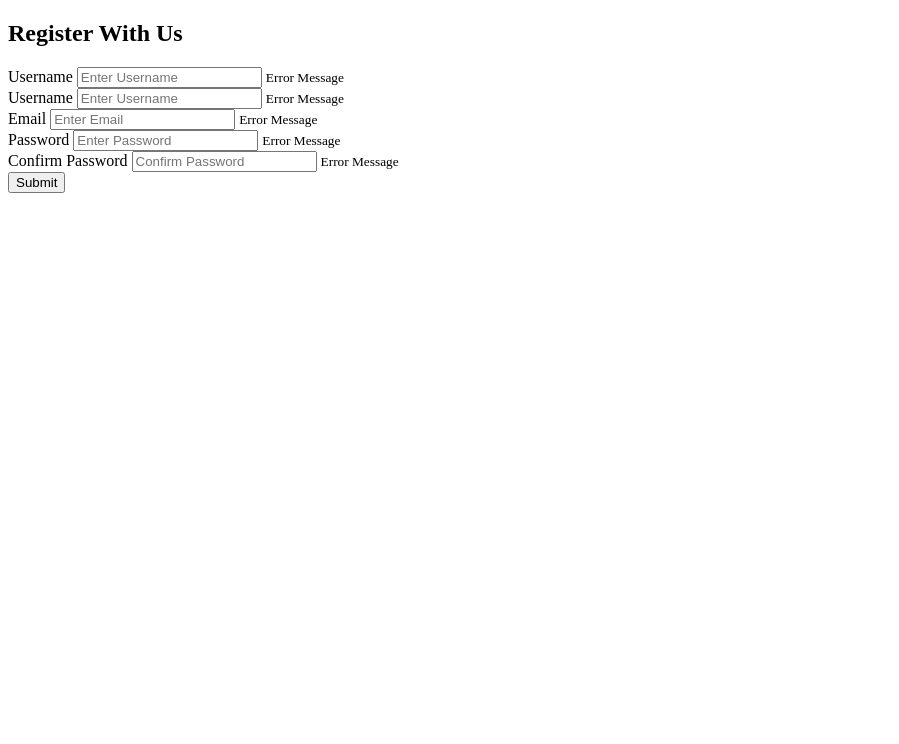
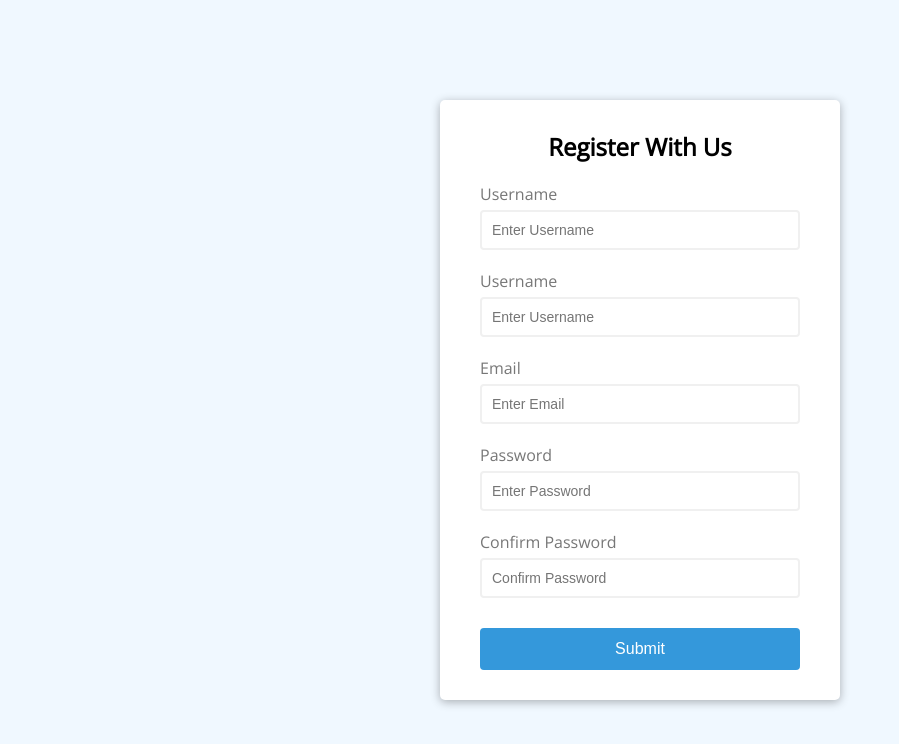
Before and after one commit to alex-battle/form-validator, a plain HTML site: page index.html in a window 1280 px wide. Shown: the whole page, without its empty margins (0-899 px from the left). Drawn offline with nearby package versions, Linux system fonts and the light colour scheme.

Commit message:
css set up

```diff
--- a/index.html
+++ b/index.html
@@ -4,6 +4,7 @@
     <meta charset="UTF-8">
     <meta name="viewport" content="width=device-width, initial-scale=1.0">
     <link rel="stylesheet" href="style.css">
+    <link href="https://fonts.googleapis.com/css2?family=Open+Sans&display=swap" rel="stylesheet">
     <title>Form Validator</title>
 </head>
 <body>
--- a/style.css
+++ b/style.css
@@ -0,0 +1,79 @@
+*{
+    box-sizing: border-box;
+}
+:root{
+    --success-color:#2ecc71;
+    --error-color:#e74c3c;
+}
+body{
+    background-color: aliceblue;
+    font-family: 'Open Sans', sans-serif;
+    display: flex;
+    align-items: center;
+    justify-content: center;
+    min-height: 100vh;
+    margin: 0;
+}
+.container{
+    background-color: white;
+    border-radius: 5px;
+    box-shadow: 0 2px 10px rgba(0, 0, 0, 0.3);
+    width: 400px;
+}
+h2{
+    text-align: center;
+    margin: 0 0 20px;
+}
+.form{
+    padding: 30px 40px;
+}
+.form-control{
+    margin-bottom: 10px;
+    padding-bottom: 10px;
+    position: relative;
+}
+.form-control label{
+    color: #777;
+    display: block;
+    margin-bottom: 5px;
+}
+.form-control input{
+    border:  2px solid #f0f0f0;
+    border-radius: 4px;
+    display: block;
+    width:100%;
+    padding: 10px;
+    font-size: 14px;
+}
+.form-control input:focus{
+    outline: 0;
+    border-color: #777;
+}
+.form-control.success input{
+    border-color: var(--success-color);
+}
+.form-control.error input{
+    border-color: var(--error-color);
+}
+.form-control small{
+    color: var(--error-color);
+    position: absolute;
+    bottom: 0;
+    left: 0;
+    visibility: hidden;
+}
+.form-control.error small{
+    visibility: visible;
+}
+.form button{
+    cursor: pointer;
+    background-color: #3498db;
+    border: 2px solid #3498db;
+    border-radius: 4px;
+    color: white;
+    display: block;
+    font-size: 16px;
+    padding: 10px;
+    margin-top: 20px;
+    width: 100%;
+}
```
